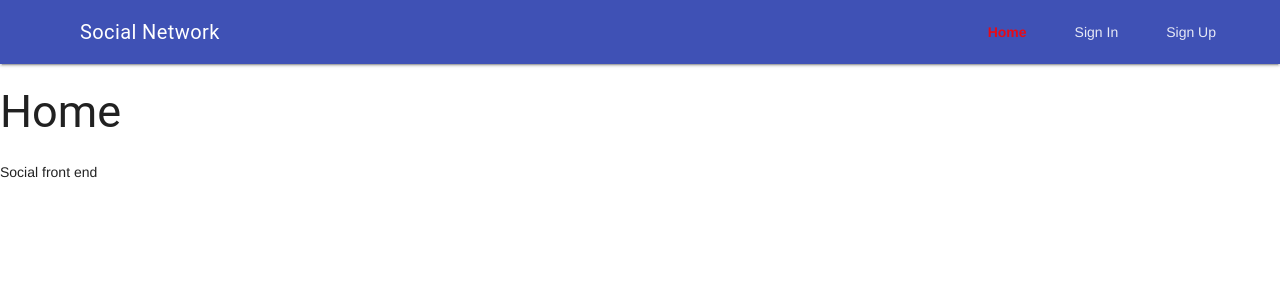
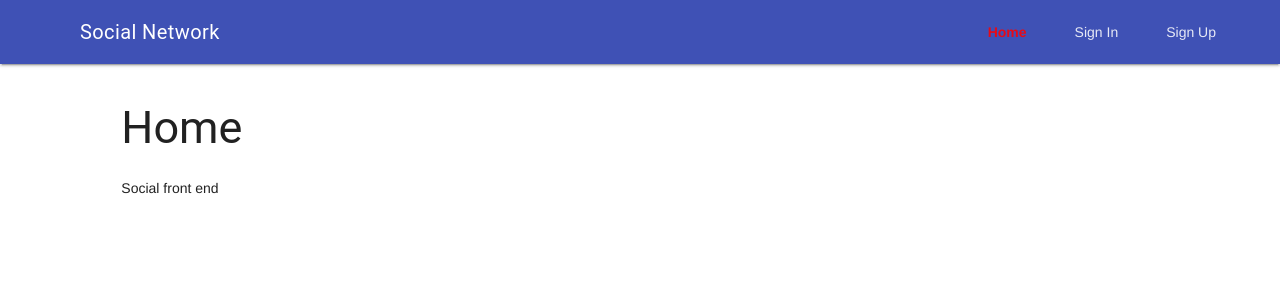
Before and after one commit to jeremiahogutu/social-network, a React (Create React App) app in the folder social-front-end/: page / in a window 1280 px wide. Shown: the top 300 px of the page. Built offline with nearby package versions, Linux system fonts and the light colour scheme.

Commit message:
added mdl grid

```diff
--- a/social-front-end/src/MainRouter.js
+++ b/social-front-end/src/MainRouter.js
@@ -5,7 +5,7 @@ import Signup from "./components/user/Signup";
 import Signin from "./components/user/Signin";
 
 const MainRouter = () => (
-    <div>
+    <div className="mdl-grid" style={{justifyContent: "center"}}>
         <Switch>
             <Route exact={true} path="/" component={Home} />
             <Route path="/signup" component={Signup}/>
--- a/social-front-end/src/components/Home.js
+++ b/social-front-end/src/components/Home.js
@@ -1,7 +1,7 @@
 import React from 'react'
 
 const Home = () => (
-    <div className="ui message">
+    <div className="mdl-cell mdl-cell--10-col mdl-cell--6-col-tablet mdl-cell--4-col-phone">
         <h2>Home</h2>
         <p className="ui header">Social front end</p>
     </div>
```
